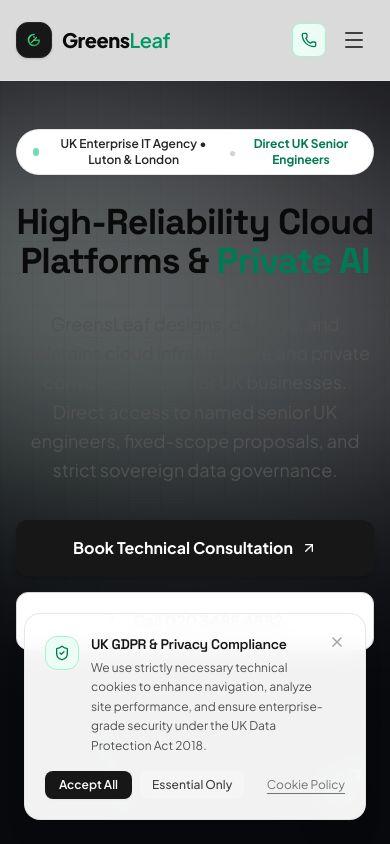
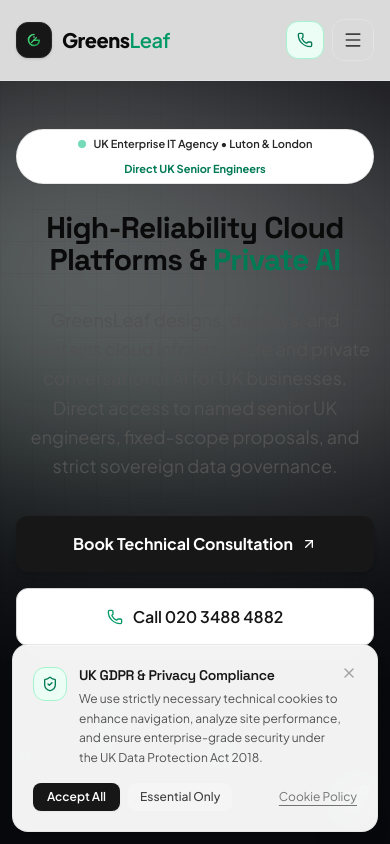
Before and after one commit to Cgn26/offshore, a React (Vite) app: page / in a window 390 px wide. Shown: the top 844 px of the page. Built offline with nearby package versions, Linux system fonts and the light colour scheme; the HTML template or start-up script is replaced by a standard one.

Commit message:
Comprehensive multi-device responsive audit & fixes for mobile, tablet, and desktop viewports

```diff
--- a/src/components/CookieBanner.jsx
+++ b/src/components/CookieBanner.jsx
@@ -27,7 +27,7 @@ export default function CookieBanner() {
 
   return (
     <div
-      className="fixed bottom-6 left-6 right-6 sm:left-6 sm:right-auto sm:max-w-md z-50 animate-in slide-in-from-bottom-5 duration-300"
+      className="fixed bottom-3 left-3 right-3 sm:bottom-6 sm:left-6 sm:right-auto sm:max-w-md z-50 animate-in slide-in-from-bottom-5 duration-300"
       role="region"
       aria-label="Cookie consent banner"
     >
--- a/src/components/FloatingCallButton.jsx
+++ b/src/components/FloatingCallButton.jsx
@@ -8,7 +8,7 @@ export default function FloatingCallButton() {
   return (
     <aside
       aria-label="Contact GreensLeaf by phone"
-      className="fixed bottom-6 right-6 z-50 flex items-center gap-3"
+      className="fixed bottom-4 right-4 sm:bottom-6 sm:right-6 z-40 flex items-center gap-3"
       onMouseEnter={() => setIsHovered(true)}
       onMouseLeave={() => setIsHovered(false)}
     >
@@ -32,14 +32,14 @@ export default function FloatingCallButton() {
       {/* Main Floating Trigger Button */}
       <a
         href={`tel:${COMPANY_INFO.phone}`}
-        className="group relative flex items-center justify-center w-14 h-14 rounded-full bg-neutral-900 border border-neutral-800 text-white shadow-xl hover:bg-emerald-600 hover:border-emerald-500 hover:scale-105 active:scale-95 transition-all duration-200 focus:outline-none focus:ring-2 focus:ring-emerald-500/50"
+        className="group relative flex items-center justify-center w-12 h-12 sm:w-14 sm:h-14 rounded-full bg-neutral-900 border border-neutral-800 text-white shadow-xl hover:bg-emerald-600 hover:border-emerald-500 hover:scale-105 active:scale-95 transition-all duration-200 focus:outline-none focus:ring-2 focus:ring-emerald-500/50"
         aria-label={`Call GreensLeaf at ${COMPANY_INFO.phoneDisplay}`}
         title={`Call GreensLeaf UK (${COMPANY_INFO.phoneDisplay})`}
       >
-        <Phone className="w-6 h-6 transition-transform duration-300 group-hover:rotate-12 text-emerald-400 group-hover:text-white" />
+        <Phone className="w-5 h-5 sm:w-6 sm:h-6 transition-transform duration-300 group-hover:rotate-12 text-emerald-400 group-hover:text-white" />
 
         {/* Status indicator dot */}
-        <span className="absolute top-1 right-1 w-3 h-3 bg-emerald-500 border-2 border-white rounded-full" />
+        <span className="absolute top-1 right-1 w-2.5 h-2.5 sm:w-3 sm:h-3 bg-emerald-500 border-2 border-white rounded-full" />
       </a>
     </aside>
   );
--- a/src/components/Navbar.jsx
+++ b/src/components/Navbar.jsx
@@ -32,7 +32,7 @@ export default function Navbar({ onOpenLogoModal }) {
                 key={link.path}
                 to={link.path}
                 className={({ isActive }) =>
-                  `px-3.5 py-2 rounded-lg text-sm font-medium transition-all duration-200 relative ${
+                  `px-3 py-2 rounded-lg text-sm font-medium transition-all duration-200 relative ${
                     isActive
                       ? 'text-neutral-950 bg-neutral-100 font-semibold shadow-xs'
                       : 'text-neutral-600 hover:text-neutral-950 hover:bg-neutral-100/70'
@@ -55,7 +55,7 @@ export default function Navbar({ onOpenLogoModal }) {
           </nav>
 
           {/* Actions: Direct UK Phone & Book CTA */}
-          <div className="hidden md:flex items-center gap-3">
+          <div className="hidden lg:flex items-center gap-3">
             {/* Direct Phone Dial */}
             <a
               href={`tel:${COMPANY_INFO.phone}`}
@@ -78,29 +78,31 @@ export default function Navbar({ onOpenLogoModal }) {
             </Link>
           </div>
 
-          {/* Mobile Hamburger Button */}
-          <div className="flex md:hidden items-center gap-2">
+          {/* Tablet & Mobile Hamburger and Quick Phone */}
+          <div className="flex lg:hidden items-center gap-2">
             <a
               href={`tel:${COMPANY_INFO.phone}`}
-              className="p-2 rounded-lg text-emerald-700 bg-emerald-50 border border-emerald-200"
+              className="p-2.5 rounded-xl text-emerald-700 bg-emerald-50 border border-emerald-200 hover:bg-emerald-100 transition-colors flex items-center justify-center"
               aria-label="Call GreensLeaf"
+              title="Call GreensLeaf Direct"
             >
               <Phone className="w-4 h-4" />
             </a>
             <button
               onClick={() => setMobileMenuOpen(!mobileMenuOpen)}
-              className="p-2 rounded-lg text-neutral-700 hover:text-neutral-950 hover:bg-neutral-100 transition-colors"
-              aria-label="Toggle menu"
+              className="p-2.5 rounded-xl text-neutral-700 hover:text-neutral-950 hover:bg-neutral-100 transition-colors flex items-center justify-center border border-neutral-200/80"
+              aria-label="Toggle navigation menu"
+              aria-expanded={mobileMenuOpen}
             >
-              {mobileMenuOpen ? <X className="w-6 h-6" /> : <Menu className="w-6 h-6" />}
+              {mobileMenuOpen ? <X className="w-5 h-5" /> : <Menu className="w-5 h-5" />}
             </button>
           </div>
         </div>
       </div>
 
-      {/* Mobile Drawer Menu */}
+      {/* Mobile & Tablet Drawer Menu */}
       {mobileMenuOpen && (
-        <div className="md:hidden border-b border-neutral-200 bg-white px-4 pt-2 pb-6 space-y-2 animate-in slide-in-from-top-3 duration-200 shadow-xl">
+        <div className="lg:hidden border-b border-neutral-200 bg-white px-4 pt-2 pb-6 space-y-2 animate-in slide-in-from-top-3 duration-200 shadow-xl max-h-[calc(100vh-5rem)] overflow-y-auto">
           <div className="space-y-1">
             {navLinks.map((link) => (
               <NavLink
--- a/src/pages/About.jsx
+++ b/src/pages/About.jsx
@@ -14,11 +14,11 @@ export default function About({ onOpenLogoModal }) {
         <div className="inline-flex items-center gap-2 px-3 py-1 rounded-full bg-emerald-50 border border-emerald-200 text-emerald-800 text-xs font-bold uppercase tracking-wider">
           <span>The GreensLeaf Story</span>
         </div>
-        <h1 className="text-4xl sm:text-6xl font-extrabold text-neutral-950 tracking-tight">
+        <h1 className="text-3xl sm:text-5xl lg:text-6xl font-extrabold text-neutral-950 tracking-tight">
           Engineering clarity in an era of <br />
           <span className="text-emerald-700">enterprise complexity.</span>
         </h1>
-        <p className="text-lg text-neutral-600 leading-relaxed">
+        <p className="text-base sm:text-lg text-neutral-600 leading-relaxed">
           GreensLeaf was founded to provide UK enterprises with an authentic alternative to bloated legacy consultancies and fragmented offshore agencies.
         </p>
       </div>
--- a/src/pages/Careers.jsx
+++ b/src/pages/Careers.jsx
@@ -103,11 +103,11 @@ export default function Careers() {
           <Briefcase className="w-3.5 h-3.5" />
           <span>Join GreensLeaf Engineering</span>
         </div>
-        <h1 className="text-4xl sm:text-6xl font-extrabold text-neutral-950 tracking-tight">
+        <h1 className="text-3xl sm:text-5xl lg:text-6xl font-extrabold text-neutral-950 tracking-tight">
           Build the future of UK <br />
           <span className="text-emerald-600">Enterprise IT &amp; AI</span>
         </h1>
-        <p className="text-lg text-neutral-600 leading-relaxed">
+        <p className="text-base sm:text-lg text-neutral-600 leading-relaxed">
           We are actively hiring senior software engineers, cloud architects, and AI RAG specialists. Join an elite, autonomous engineering team delivering high-impact solutions for leading UK institutions.
         </p>
       </div>
--- a/src/pages/Home.jsx
+++ b/src/pages/Home.jsx
@@ -30,19 +30,19 @@ export default function Home({ onOpenLogoModal }) {
         <div className="max-w-7xl mx-auto px-4 sm:px-6 lg:px-8 relative z-10">
           <div className="text-center max-w-4xl mx-auto space-y-7">
             {/* Top Pill */}
-            <div className="inline-flex items-center gap-2 px-4 py-1.5 rounded-full bg-white border border-neutral-200/90 shadow-xs glow-pill">
-              <span className="w-2 h-2 rounded-full bg-emerald-500 animate-pulse" />
-              <span className="text-xs font-semibold text-neutral-800">
+            <div className="inline-flex flex-wrap items-center justify-center gap-2 px-3 sm:px-4 py-1.5 rounded-full bg-white border border-neutral-200/90 shadow-xs glow-pill max-w-full">
+              <span className="w-2 h-2 rounded-full bg-emerald-500 animate-pulse shrink-0" />
+              <span className="text-[11px] sm:text-xs font-semibold text-neutral-800">
                 UK Enterprise IT Agency &bull; Luton &amp; London
               </span>
-              <span className="text-neutral-300">&bull;</span>
-              <span className="text-xs text-emerald-700 font-bold">
+              <span className="text-neutral-300 hidden sm:inline">&bull;</span>
+              <span className="text-[11px] sm:text-xs text-emerald-700 font-bold">
                 Direct UK Senior Engineers
               </span>
             </div>
 
             {/* Main Bold Headline */}
-            <h1 className="text-4xl sm:text-6xl lg:text-7xl font-extrabold tracking-tight text-neutral-950 leading-[1.08]">
+            <h1 className="text-3xl sm:text-5xl lg:text-7xl font-extrabold tracking-tight text-neutral-950 leading-[1.08]">
               High-Reliability <br className="hidden sm:inline" />
               <span className="text-neutral-950">Cloud Platforms &amp; </span>
               <span className="text-emerald-700">Private AI</span>
@@ -73,21 +73,21 @@ export default function Home({ onOpenLogoModal }) {
             </div>
 
             {/* Trust Badges */}
-            <div className="pt-8 flex flex-wrap items-center justify-center gap-y-3 gap-x-8 text-xs font-medium text-neutral-600">
-              <div className="flex items-center gap-2">
-                <ShieldCheck className="w-4 h-4 text-emerald-600" />
+            <div className="pt-6 sm:pt-8 flex flex-wrap items-center justify-center gap-y-2.5 gap-x-4 sm:gap-x-8 text-xs font-medium text-neutral-600">
+              <div className="flex items-center gap-1.5 sm:gap-2">
+                <ShieldCheck className="w-4 h-4 text-emerald-600 shrink-0" />
                 <span>Cyber Essentials Plus Ready</span>
               </div>
-              <div className="flex items-center gap-2">
-                <Lock className="w-4 h-4 text-emerald-600" />
+              <div className="flex items-center gap-1.5 sm:gap-2">
+                <Lock className="w-4 h-4 text-emerald-600 shrink-0" />
                 <span>UK GDPR &amp; DPA 2018 Compliant</span>
               </div>
-              <div className="flex items-center gap-2">
-                <Award className="w-4 h-4 text-emerald-600" />
+              <div className="flex items-center gap-1.5 sm:gap-2">
+                <Award className="w-4 h-4 text-emerald-600 shrink-0" />
                 <span>ISO 27001 Aligned Controls</span>
               </div>
-              <div className="flex items-center gap-2">
-                <Server className="w-4 h-4 text-emerald-600" />
+              <div className="flex items-center gap-1.5 sm:gap-2">
+                <Server className="w-4 h-4 text-emerald-600 shrink-0" />
                 <span>London Sovereign VPCs</span>
               </div>
             </div>
@@ -114,11 +114,11 @@ export default function Home({ onOpenLogoModal }) {
 
       {/* CORE METRICS STRIP */}
       <section className="max-w-7xl mx-auto px-4 sm:px-6 lg:px-8">
-        <div className="grid grid-cols-2 lg:grid-cols-4 gap-4 sm:gap-6">
+        <div className="grid grid-cols-1 sm:grid-cols-2 lg:grid-cols-4 gap-4 sm:gap-6">
           {CORE_METRICS.map((metric, idx) => (
             <div
               key={idx}
-              className="bg-white p-6 sm:p-8 rounded-2xl border border-neutral-200/90 text-center space-y-1 relative group hover:border-neutral-300 hover:shadow-md transition-all shadow-xs"
+              className="bg-white p-5 sm:p-6 lg:p-8 rounded-2xl border border-neutral-200/90 text-center space-y-1 relative group hover:border-neutral-300 hover:shadow-md transition-all shadow-xs"
             >
               <div className="text-3xl sm:text-4xl font-heading font-extrabold text-neutral-950">
                 {metric.value}
--- a/src/pages/Industries.jsx
+++ b/src/pages/Industries.jsx
@@ -13,11 +13,11 @@ export default function Industries() {
         <div className="inline-flex items-center gap-2 px-3 py-1 rounded-full bg-emerald-50 border border-emerald-200 text-emerald-800 text-xs font-bold uppercase tracking-wider">
           <span>Regulated UK Sectors</span>
         </div>
-        <h1 className="text-4xl sm:text-6xl font-extrabold text-neutral-950 tracking-tight">
+        <h1 className="text-3xl sm:text-5xl lg:text-6xl font-extrabold text-neutral-950 tracking-tight">
           Industries &amp; Proven <br />
           <span className="text-emerald-700">Enterprise Case Studies</span>
         </h1>
-        <p className="text-lg text-neutral-600 leading-relaxed">
+        <p className="text-base sm:text-lg text-neutral-600 leading-relaxed">
           High-assurance software engineering designed specifically to address strict regulatory compliance, low-latency transaction demands, and data sovereignty in the UK.
         </p>
       </div>
--- a/src/pages/Services.jsx
+++ b/src/pages/Services.jsx
@@ -24,11 +24,11 @@ export default function Services() {
           <Layers className="w-3.5 h-3.5" />
           <span>UK Engineering Practices</span>
         </div>
-        <h1 className="text-4xl sm:text-6xl font-extrabold text-neutral-950 tracking-tight">
+        <h1 className="text-3xl sm:text-5xl lg:text-6xl font-extrabold text-neutral-950 tracking-tight">
           Comprehensive <br />
           <span className="text-emerald-700">Enterprise IT Services</span>
         </h1>
-        <p className="text-lg text-neutral-600 leading-relaxed">
+        <p className="text-base sm:text-lg text-neutral-600 leading-relaxed">
           From custom AI agents to multi-region cloud infrastructures, GreensLeaf delivers battle-tested technology with senior UK engineers and guaranteed uptime SLAs.
         </p>
       </div>
```
Also changed, not shown: src/components/Footer.jsx (+4 -4 lines), src/pages/AIChatbotService.jsx (+12 -12 lines), src/pages/Contact.jsx (+4 -4 lines).
